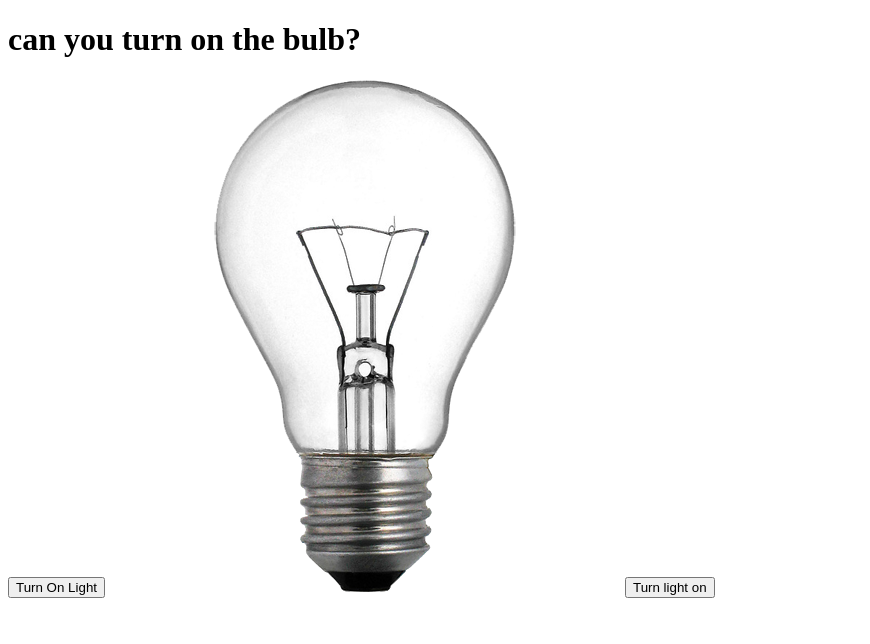
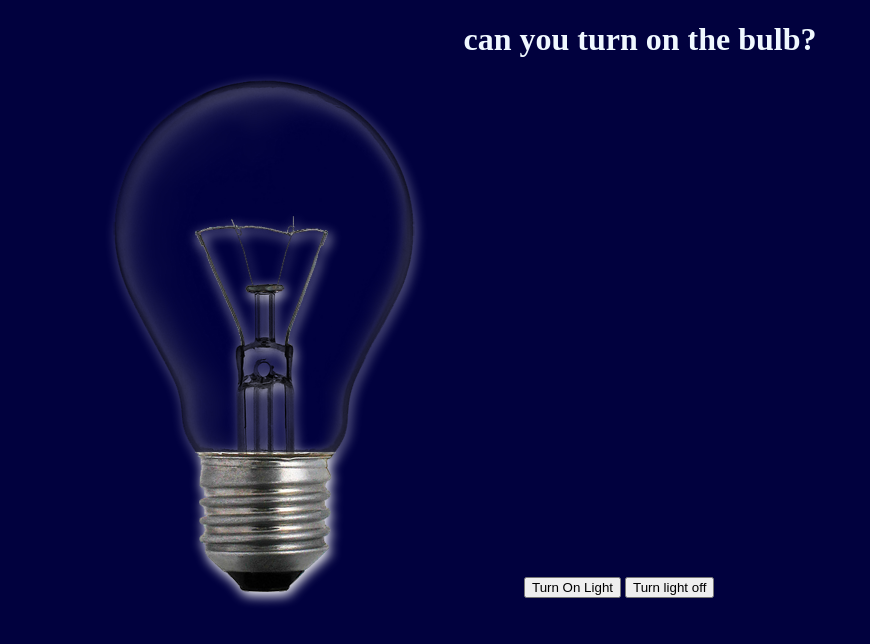
Before and after one commit to StudentX-69/trianing, a plain HTML site: page lightonoff.html in a window 1280 px wide. Shown: the whole page, without its empty margins (0-870 px from the left). Drawn offline with Linux system fonts and the light colour scheme.

Commit message:
update file

```diff
--- a/lightonoff.html
+++ b/lightonoff.html
@@ -8,10 +8,23 @@
 <body>
    <div>
     <h1>can you turn on the bulb?</h1>
-    <button onclick="document.getElementById('myimage').src = 'lighton.png'">Turn On Light</button>
-    <img src="lightoff.png" alt="lightoff" id="myimage"'>
-    <button onclick="document.getElementById('myimage').src = 'lighton.png' ">Turn light on</button>
+     <img src="lightoff.png" alt="lightoff" id="myimage">
+    <button onclick="document.getElementById('myimage').src = 'lighton.png'" >Turn On Light</button>
+    <button onclick="document.getElementById('myimage').src = 'lightoff.png' ">Turn light off</button>
    </div>
+<style>
+   body{
+    background-color: rgb(1, 1, 62);
+   }
+   h1{
+     color:aliceblue;
+     display: flex;
+     justify-content: center;
+   }
+   img{
+    filter:drop-shadow( 2px 4px 6px white) ;
+   }
+   </style>
 
 
 </body>
```
